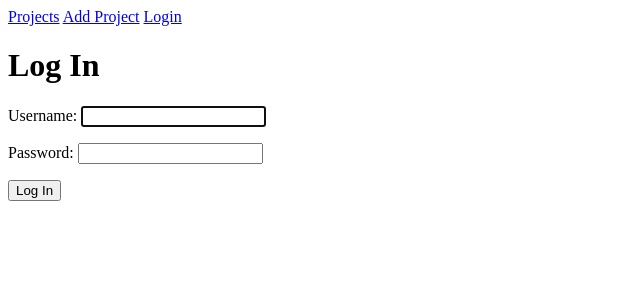
After one commit to Nlopez4/dev_collect, a Django app: page /accounts/login/ in a window 1280 px wide. The commit adds this page. Shown: the top 300 px of the page, without its empty margins (0-640 px from the left). Run offline with Django 3.2, Linux system fonts and the light colour scheme.

Commit message:
user can login

```diff
--- a/dev_project/settings.py
+++ b/dev_project/settings.py
@@ -55,7 +55,7 @@ ROOT_URLCONF = 'dev_project.urls'
 TEMPLATES = [
     {
         'BACKEND': 'django.template.backends.django.DjangoTemplates',
-        'DIRS': [],
+        'DIRS': [str(BASE_DIR.joinpath('templates'))],
         'APP_DIRS': True,
         'OPTIONS': {
             'context_processors': [
@@ -124,3 +124,6 @@ STATIC_URL = '/static/'
 # https://docs.djangoproject.com/en/3.2/ref/settings/#default-auto-field
 
 DEFAULT_AUTO_FIELD = 'django.db.models.BigAutoField'
+
+
+LOGIN_REDIRECT_URL = '/project/'
--- a/main_app/models.py
+++ b/main_app/models.py
@@ -11,6 +11,7 @@ class Project(models.Model):
     github_link = models.CharField(max_length=2000, null=True, blank=True)
     site_link = models.CharField(max_length=2000, null=True, blank=True)
     created = models.DateTimeField(auto_now_add=True)
+    user = models.ForeignKey(User, on_delete=models.CASCADE)
 
     def __str__(self):
         return self.title
--- a/main_app/templates/base.html
+++ b/main_app/templates/base.html
@@ -15,6 +15,7 @@
   <!-- NAV BAR -->
   <a class="nav-link" href="{% url 'project_list' %}">Projects</a>
   <a href="{% url 'project_create' %}">Add Project</a>
+  <a href="{% url 'login' %}">Login</a>
 
           {% block content %}{% endblock %}
 
--- /dev/null
+++ b/main_app/templates/registration/login.html
@@ -0,0 +1,10 @@
+{% extends 'base.html' %} {% block content %}
+
+<h1>Log In</h1>
+<form method="post">
+  {% csrf_token %}
+  {{ form.as_p }}
+  <button type="submit">Log In</button>
+</form>
+
+{% endblock %}
--- a/main_app/urls.py
+++ b/main_app/urls.py
@@ -1,9 +1,10 @@
-from django.urls import path
+from django.urls import path, include
 from . import views
 
 urlpatterns = [
     path('', views.Home.as_view(), name="home"),  # splash page
-
+    # AUTH
+    path('accounts/', include('django.contrib.auth.urls')),
 
     # Post Project
     path('project/', views.ProjectList.as_view(),name="project_list"),
```
Also changed, not shown: main_app/migrations/0003_project_user.py (added).
